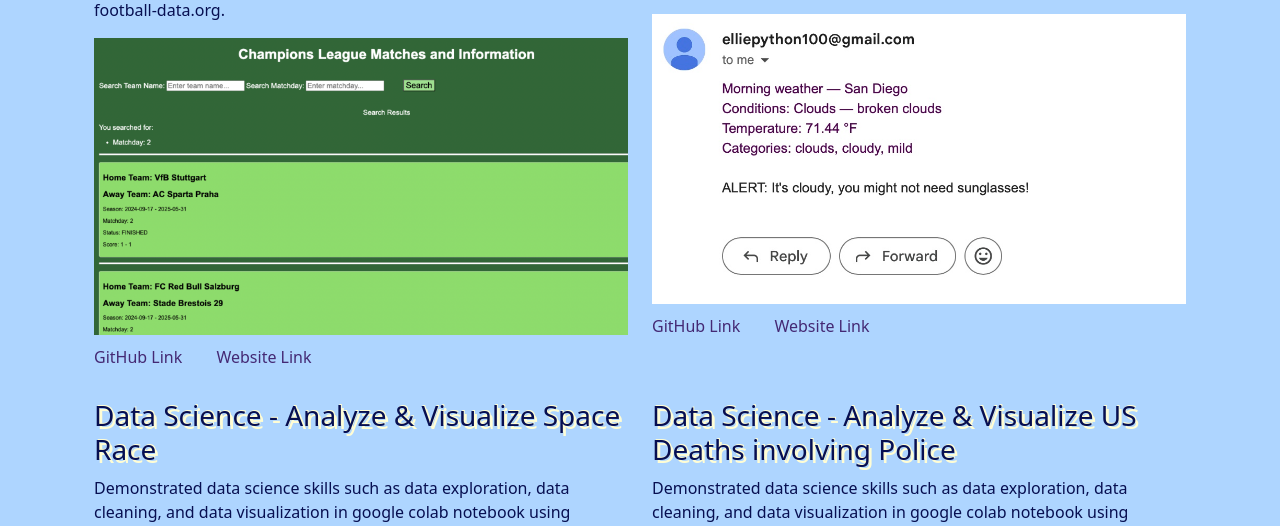
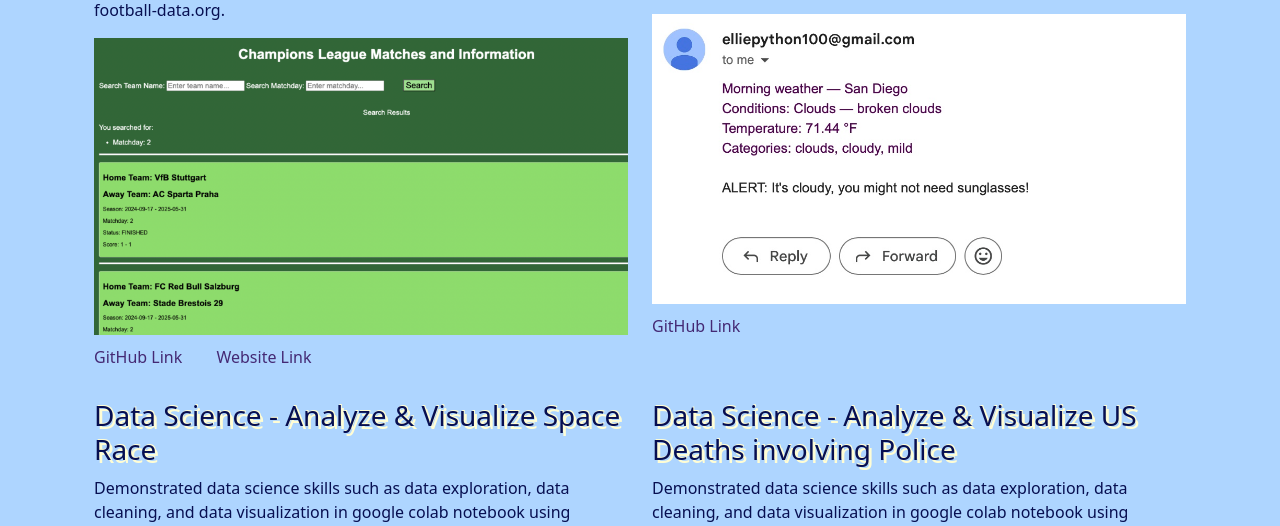
Before and after one commit to ellie-winer/PortfolioWebsite-Portfolio2, a Flask app: page / in a window 1280 px wide. Shown: the part 4806-5332 px from the top of the page. Run offline with Flask 3, Linux system fonts and the light colour scheme; some libraries are stand-ins or nearby versions.

Commit message:
removing unnecessary link

```diff
--- a/templates/index.html
+++ b/templates/index.html
@@ -113,7 +113,6 @@
             <p class="subtitle">A custom automation that finds your location and local time, and each day at 8:00 am sends an email alert describing the weather for the day and lifestyle suggestions based on the weather report.</p>
             <img src="{{ url_for('static', filename='/assets/project17.jpeg') }}" class="img-fluid">
             <a class="project-link" href="https://github.com/ellie-winer/CustomAutomation-Portfolio17">GitHub Link</a>
-            <a class="website-link" href="https://elliewinerapifbdata.onrender.com/">Website Link</a>
         </div>
         <div class="col-md-6">
             <h3 class="main-title">Data Science - Analyze & Visualize Space Race</h3>
```
